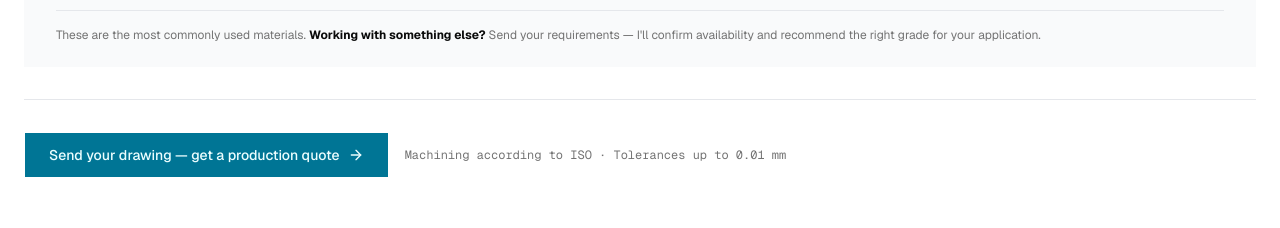
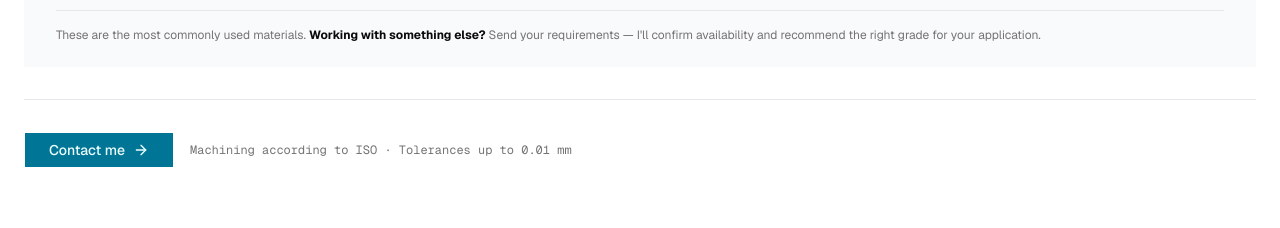
Before and after one commit to pavel-bolhovitin/viktorcnc-web, a Next.js app: page / in a window 1280 px wide. Shown: the part 1880-2108 px from the top of the page. Built offline with nearby package versions, Linux system fonts and the light colour scheme.

Commit message:
buttons update

```diff
--- a/src/components/sections/ProductionFacilitySection.tsx
+++ b/src/components/sections/ProductionFacilitySection.tsx
@@ -10,7 +10,6 @@ import Image from 'next-export-optimize-images/image';
 import { Button } from '@/components/ui/button';
 import { SECTION_IDS } from '@/constants/sections';
 import { cn } from '@/lib/utils';
-import { env } from '@/utils/env';
 import millingCenter1 from '$/public/milling-center-1.webp';
 import millingCenter2 from '$/public/milling-center-2.webp';
 import turningCenter from '$/public/turning-center.webp';
@@ -191,15 +190,12 @@ export function ProductionFacilitySection({
         </div>
 
         <div className='flex flex-col items-start gap-4 border-t border-gray-200 pt-8 sm:flex-row sm:items-center'>
-          <Button asChild size='lg' className='group h-auto px-6 py-3 whitespace-normal!'>
-            <a href={`mailto:${env.email}`} className='flex items-center gap-2 text-left'>
-              Send your drawing — get a quote
+          <Button asChild size='lg' className='group px-6'>
+            <a href={`#${SECTION_IDS.contact}`} className='flex items-center gap-2'>
+              Contact me
               <ArrowRight className='shrink-0 transition-transform duration-200 group-hover:translate-x-0.5' />
             </a>
           </Button>
-          <p className='font-mono text-xs text-muted-foreground'>
-            Ready to start? Send your drawing and get a quote.
-          </p>
         </div>
       </div>
     </section>
--- a/src/components/sections/ServicesSection.tsx
+++ b/src/components/sections/ServicesSection.tsx
@@ -3,7 +3,6 @@ import Image from 'next-export-optimize-images/image';
 import { Button } from '@/components/ui/button';
 import { SECTION_IDS } from '@/constants/sections';
 import { cn } from '@/lib/utils';
-import { env } from '@/utils/env';
 import cadImg from '$/public/cad.webp';
 import millingImg from '$/public/milling.webp';
 import turningImg from '$/public/turning.webp';
@@ -168,12 +167,9 @@ export function ServicesSection({ className }: { className?: string }) {
         </div>
 
         <div className='flex flex-col items-start gap-4 border-t border-gray-200 pt-8 sm:flex-row sm:items-center'>
-          <Button asChild size='lg' className='group h-auto px-6 py-3 whitespace-normal!'>
-            <a
-              href={`mailto:${env.email}`}
-              className='flex items-center gap-2 text-left'
-            >
-              Send your drawing — get a production quote
+          <Button asChild size='lg' className='group px-6'>
+            <a href={`#${SECTION_IDS.contact}`} className='flex items-center gap-2'>
+              Contact me
               <ArrowRight className='shrink-0 transition-transform duration-200 group-hover:translate-x-0.5' />
             </a>
           </Button>
```
